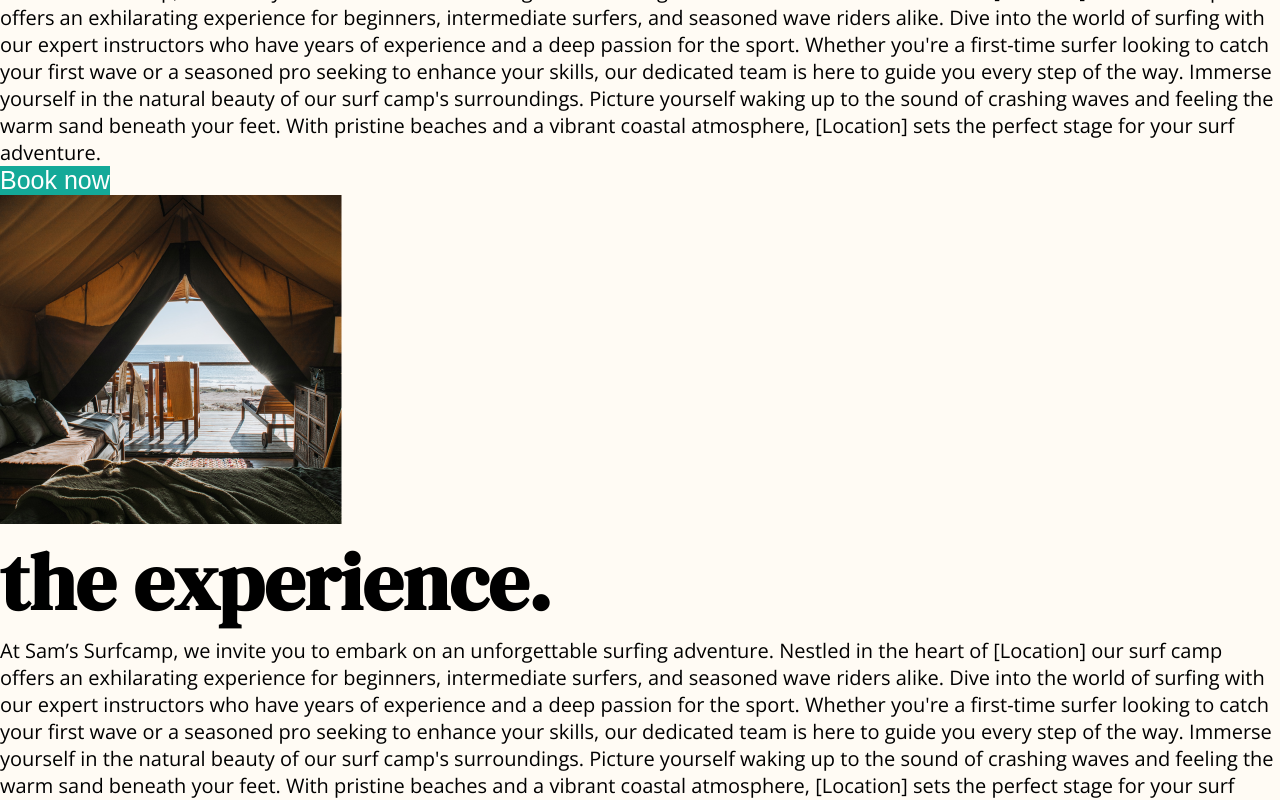
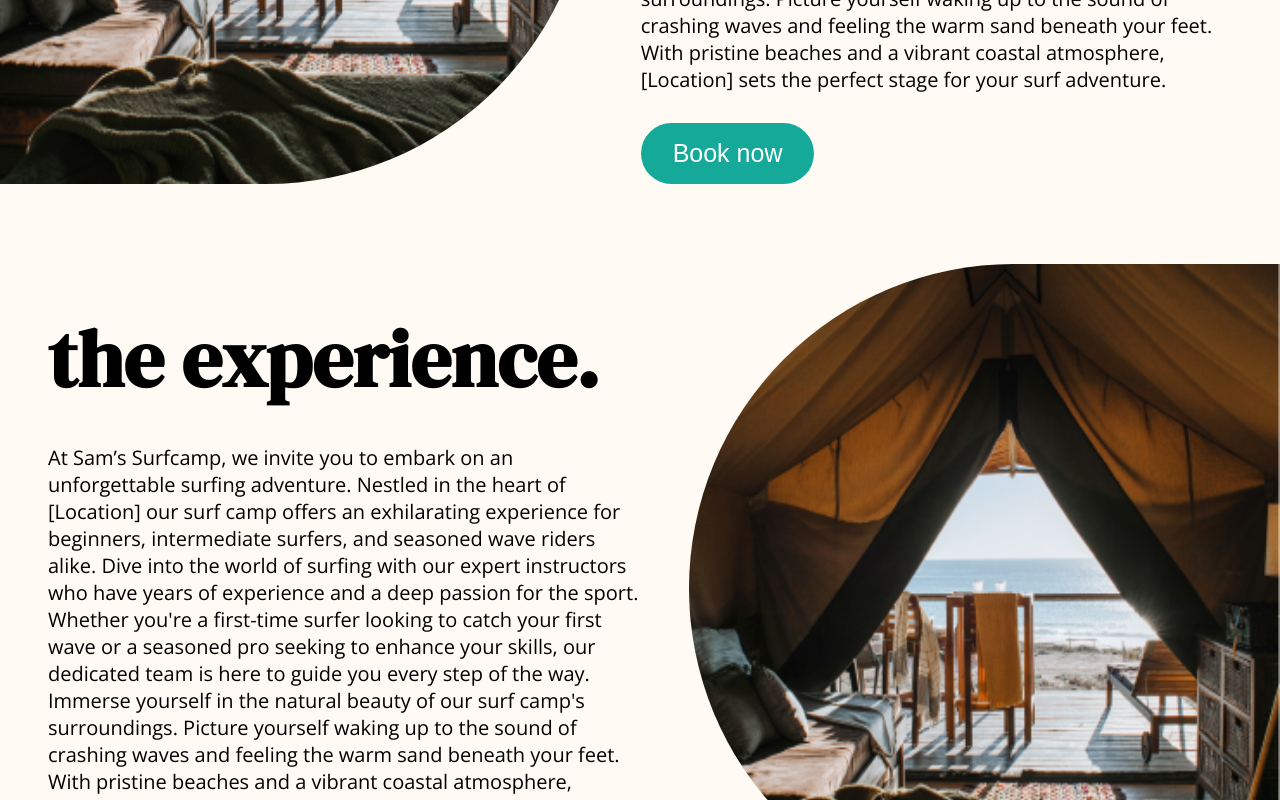
Before and after one commit to Nickfis/surfcamp, a Next.js app: page / in a window 1280 px wide. Shown: the part 1420-2220 px from the top of the page. Built offline with nearby package versions, Linux system fonts and the light colour scheme.

Commit message:
Video 11 - Info Block Styling

```diff
--- a/app/page.jsx
+++ b/app/page.jsx
@@ -29,7 +29,9 @@ export default function Home() {
         atmosphere, [Location] sets the perfect stage for your surf adventure.
       </p>
     ),
-    button: <button className="btn btn--turquoise">Book now</button>,
+    button: (
+      <button className="btn btn--medium btn--turquoise">Book now</button>
+    ),
     reversed: false,
   };
   return (
--- /dev/null
+++ b/sass/components/_info-block.scss
@@ -0,0 +1,34 @@
+.info {
+  display: flex;
+  justify-content: space-between;
+  padding-right: 4.8rem;
+  margin-top: 8rem;
+
+  &--reversed {
+    flex-direction: row-reverse;
+    padding-left: 4.8rem;
+    padding-right: 0;
+
+    & .info__image {
+      border-radius: 329px 0px 0px 329px;
+    }
+  }
+
+  &__image,
+  &__text {
+    width: 48%;
+  }
+
+  &__image {
+    border-radius: 0px 329px 329px 0px;
+  }
+
+  &__headline {
+    margin-top: 4rem;
+    margin-bottom: 3rem;
+  }
+
+  & .btn {
+    margin-top: 3rem;
+  }
+}
--- a/sass/main.scss
+++ b/sass/main.scss
@@ -7,3 +7,4 @@
 @import "components/button";
 @import "components/footer";
 @import "components/hero-section";
+@import "components/info-block";
```
